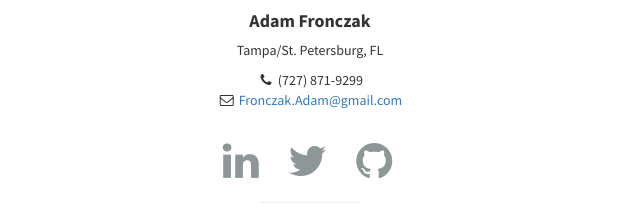
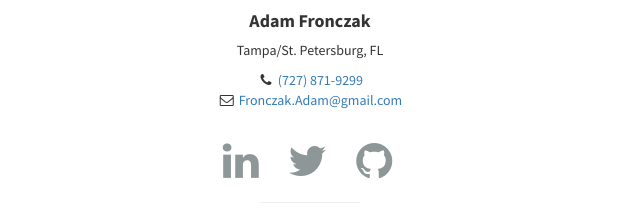
Before and after one commit to AFronczak/AFronczak.github.io, a plain HTML site: page index.html in a window 1280 px wide. Shown: the part 3579-3799 px from the top of the page, 330-970 px from the left. Drawn offline with Linux system fonts and the light colour scheme.

Commit message:
tel link added to num

```diff
--- a/index.html
+++ b/index.html
@@ -228,7 +228,7 @@
                     </h4>
                     <p>Tampa/St. Petersburg, FL</p>
                     <ul class="list-unstyled">
-                        <li><i class="fa fa-phone fa-fw"></i> (727) 871-9299</li>
+                        <li><i class="fa fa-phone fa-fw"></i> <a href="tel:727-871-9299">(727) 871-9299</a></li>
                         <li><i class="fa fa-envelope-o fa-fw"></i> <a href="mailto:Fronczak.Adam@gmail.com">Fronczak.Adam@gmail.com</a>
                         </li>
                     </ul>
```
